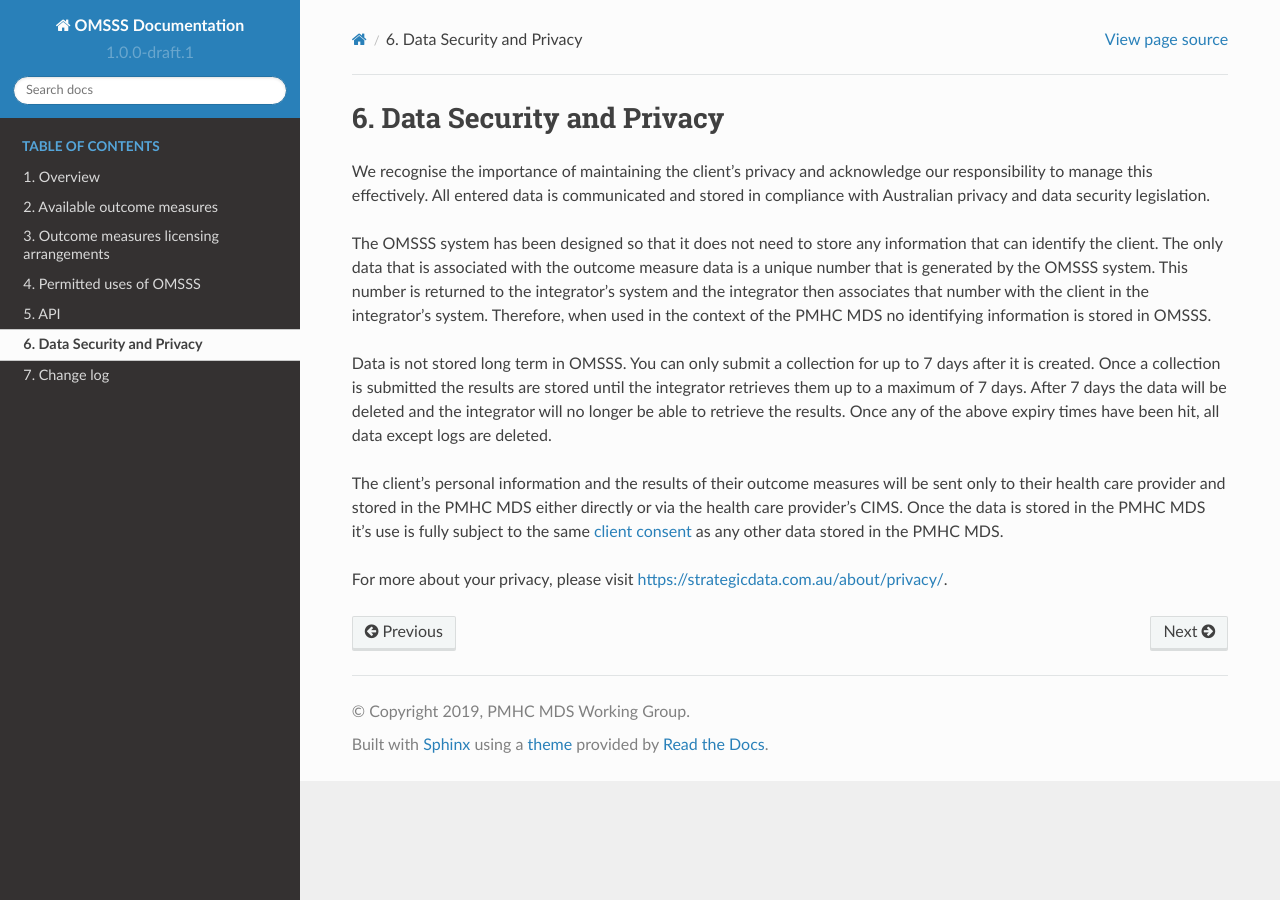
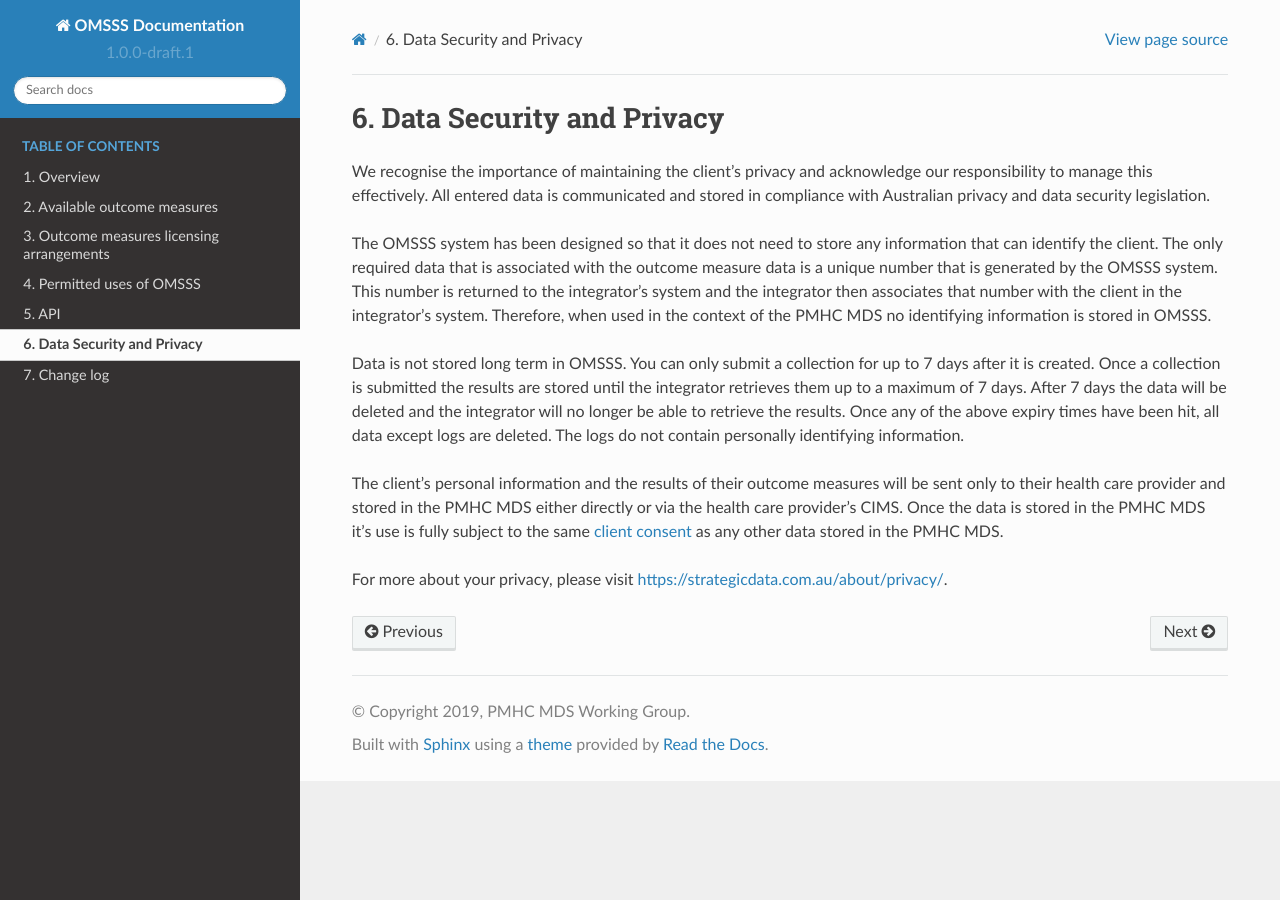
Before and after one commit to logicly-au/docs.omsss.online, a Sphinx documentation site: the page built from doc/data-security-privacy.rst, in a window 1280 px wide. Built offline with Sphinx 7.4.7 and the Read the Docs theme 2.0.0, drawn with Linux system fonts in a browser that asks for light colours.

Commit message:
Tweak for optional label and clarify logs

```diff
--- a/doc/data-security-privacy.rst
+++ b/doc/data-security-privacy.rst
@@ -8,7 +8,7 @@ responsibility to manage this effectively. All entered data is communicated and
 compliance with Australian privacy and data security legislation.
 
 The OMSSS system has been designed so that it does not need to store any information
-that can identify the client. The only data that is associated with the
+that can identify the client. The only required data that is associated with the
 outcome measure data is a unique number that is generated by the OMSSS system.
 This number is returned to the integrator's system and the integrator then associates
 that number with the client in the integrator's system. Therefore, when used in the
@@ -19,6 +19,7 @@ to 7 days after it is created. Once a collection is submitted the results are st
 until the integrator retrieves them up to a maximum of 7 days. After 7 days the data
 will be deleted and the integrator will no longer be able to retrieve the results.
 Once any of the above expiry times have been hit, all data except logs are deleted.
+The logs do not contain personally identifying information.
 
 The client's personal information and the results of their outcome measures will
 be sent only to their health care provider and stored in the PMHC MDS either
```
